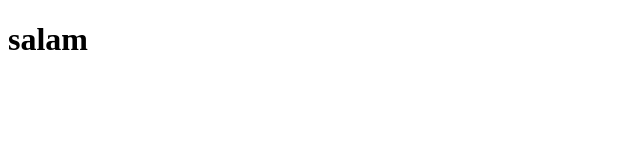
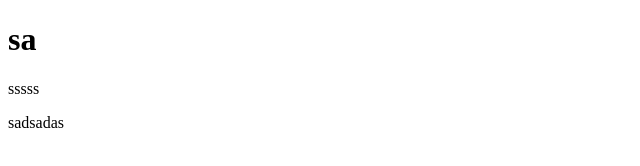
Before and after one commit to sadf191/ssdww, a plain HTML site: page index.html in a window 1280 px wide. Shown: the whole page, without its empty margins (0-640 px from the left). Drawn offline with Linux system fonts and the light colour scheme.

Commit message:
adding a to index.html

```diff
--- a/index.html
+++ b/index.html
@@ -6,6 +6,9 @@
     <title>Document</title>
 </head>
 <body>
-    <h1>salam</h1>
+    <h1>sa</h1>
+    <p>sssss</p>
+    <p>sadsadas</p>
+    <a href="#"></a>
 </body>
 </html>
```
